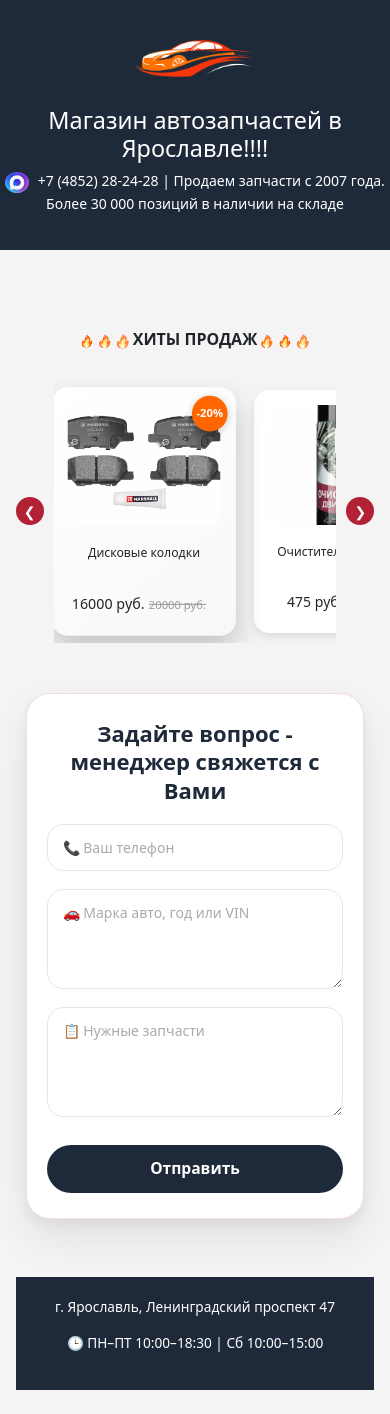
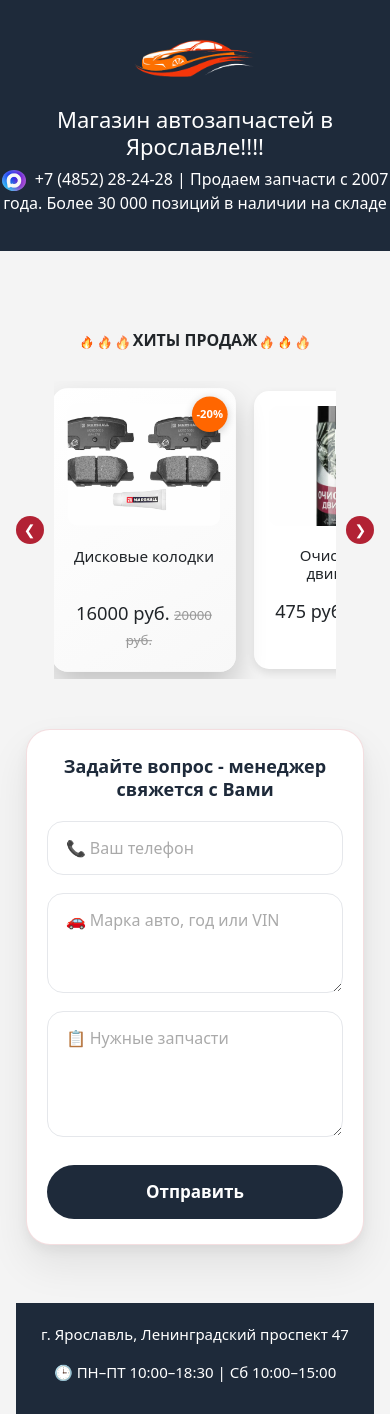
Before and after one commit to ShapiroAnna/autoshop, a Flask app: page / in a window 390 px wide. Shown: the top 1414 px of the page. Before the commit the page ends 1390 px from the top, so only its background shows below. Run offline with Flask 3, Linux system fonts and the light colour scheme; data comes from the database, SQL or seed files in the repository.

Commit message:
Мобильная версия_корректировка 2

```diff
--- a/templates/index.html
+++ b/templates/index.html
@@ -566,6 +566,56 @@
                 display: block;
             }
         }
+        /* ===== УВЕЛИЧЕНИЕ ШРИФТОВ ТОЛЬКО НА МОБИЛЬНЫХ ===== */
+        @media (max-width: 768px) {
+            /* Подзаголовок в шапке */
+            .header-text p {
+                font-size: 16px !important;
+            }
+
+            /* Заголовок H1 в шапке */
+            .header-text h1 {
+                font-size: 22px !important;
+            }
+
+            /* Название товара в карусели */
+            .carousel-card h4 {
+                font-size: 15px !important;
+                height: 42px !important;
+            }
+
+            /* Новая цена в карусели */
+            .new-price {
+                font-size: 18px !important;
+            }
+
+            /* Старая цена в карусели */
+            .old-price {
+                font-size: 13px !important;
+            }
+
+            /* Поля формы */
+            .contact-form .form-control {
+                font-size: 16px !important;
+                padding: 14px 18px !important;
+            }
+
+            /* Кнопка "Отправить" */
+            .submit-btn {
+                font-size: 17px !important;
+                padding: 14px 24px !important;
+            }
+
+            /* Текст в футере */
+            .footer p {
+                font-size: 15px !important;
+            }
+
+            /* Заголовок формы */
+            .contact-form h3 {
+                font-size: 18px !important;
+            }
+        }
     </style>
 </head>
 <body>
```
